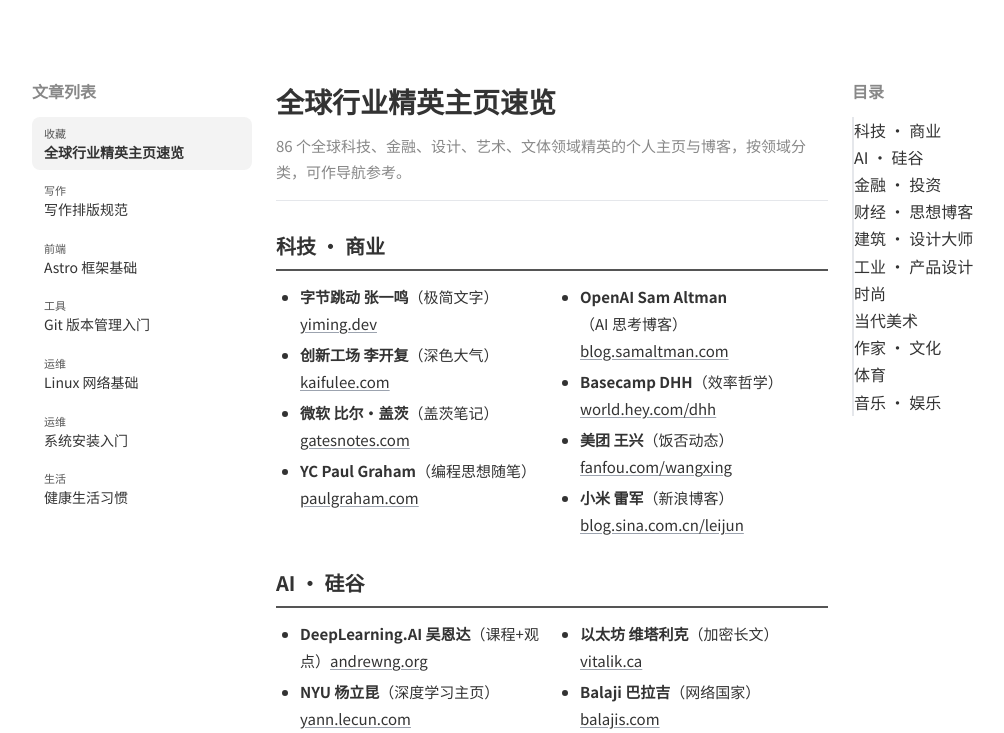
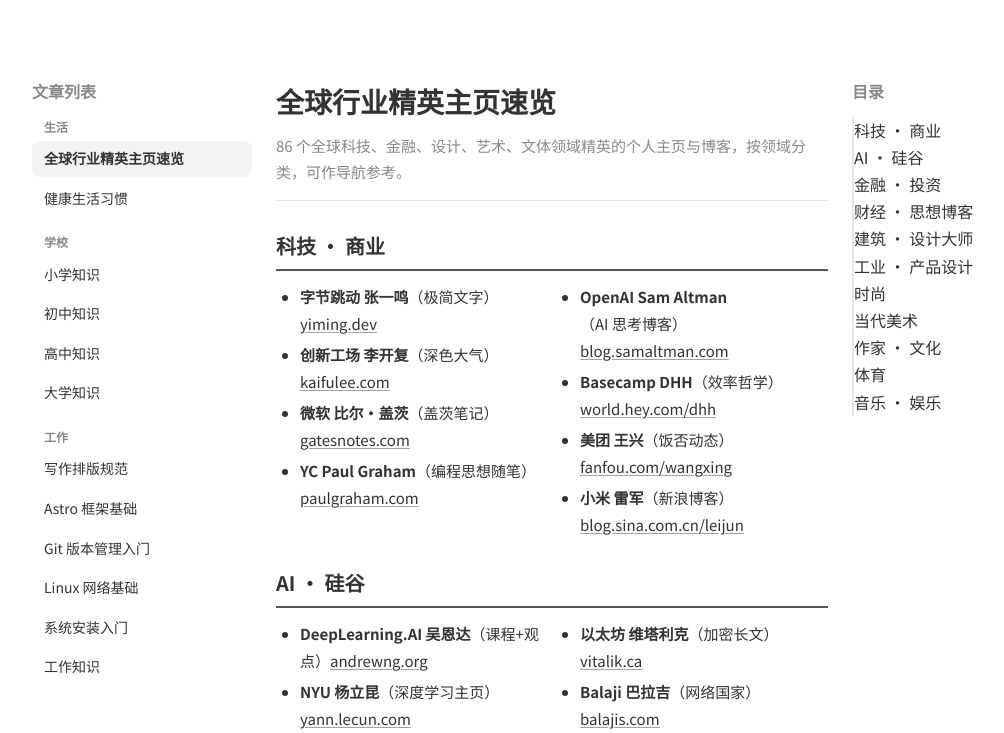
Before and after one commit to zzdabendan/zzdabendan.github.io, an Astro site: page /kb in a window 1280 px wide. Shown: the part 67-800 px from the top of the page, without its empty margins (98-1102 px from the left). Built offline with nearby package versions, Linux system fonts and the light colour scheme; Astro itself is replaced by a stand-in of ours.

Commit message:
知识库文章列表按分类分组：生活、学校、工作三类

```diff
--- a/src/pages/index.astro
+++ b/src/pages/index.astro
@@ -43,7 +43,7 @@
 ];
 ---
 
-<BaseLayout title="邹兆廷 · 个人成长志" description="从历史中借智，在当下解决问题">
+<BaseLayout title="欢迎" description="从历史中借智，在当下解决问题">
 	<!-- 半屏英雄区：左头像，右今日提问 -->
 	<section class="hero">
 		<div class="hero-avatar">
--- a/src/pages/kb.astro
+++ b/src/pages/kb.astro
@@ -7,7 +7,7 @@
 	{
 		id: 'global-elites',
 		title: '全球行业精英主页速览',
-		category: '收藏',
+		category: '生活',
 		summary: '86 个全球科技、金融、设计、艺术、文体领域精英的个人主页与博客，按领域分类，可作导航参考。',
 		content: `
 <h2>科技 · 商业</h2>
@@ -134,7 +134,7 @@
 	{
 		id: 'writing-style',
 		title: '写作排版规范',
-		category: '写作',
+		category: '工作',
 		summary: '写作中重复性内容的标准格式：标题、段落、列表、代码、图片、视频的统一写法。',
 		content: `
 <h2>页面布局</h2>
@@ -305,7 +305,7 @@
 	{
 		id: 'astro-basics',
 		title: 'Astro 框架基础',
-		category: '前端',
+		category: '工作',
 		video: 'BV1GJ411x7h7', // 示例：换成你的 B 站视频 BV 号即可；不需要视频的文章删掉此行
 		summary: 'Astro 是现代静态站点生成器，适合博客、文档和个人主页。',
 		content: `
@@ -334,7 +334,7 @@
 	{
 		id: 'git-guide',
 		title: 'Git 版本管理入门',
-		category: '工具',
+		category: '工作',
 		summary: 'Git 是分布式版本控制系统，记录文件变更历史，支持分支协作。',
 		content: `
 <h2>什么是 Git</h2>
@@ -370,7 +370,7 @@
 	{
 		id: 'linux-network',
 		title: 'Linux 网络基础',
-		category: '运维',
+		category: '工作',
 		summary: 'Linux 网络配置常用命令，含 ping、ifconfig、网络排查思路。',
 		content: `
 <h2>网络配置查看</h2>
@@ -403,7 +403,7 @@
 	{
 		id: 'system-install',
 		title: '系统安装入门',
-		category: '运维',
+		category: '工作',
 		summary: '从 BIOS 设置到磁盘分区、系统安装的基础流程。',
 		content: `
 <h2>BIOS 与 UEFI</h2>
@@ -460,7 +460,48 @@
 <p>每 30 天回顾一次，调整饮食和运动强度，保持持续改进。</p>
 `,
 	},
+	{
+		id: 'study-primary',
+		title: '小学知识',
+		category: '学校',
+		summary: '小学阶段的知识与笔记，待整理补充。',
+		content: `<p>待补充。</p>`,
+	},
+	{
+		id: 'study-junior',
+		title: '初中知识',
+		category: '学校',
+		summary: '初中阶段的知识与笔记，待整理补充。',
+		content: `<p>待补充。</p>`,
+	},
+	{
+		id: 'study-senior',
+		title: '高中知识',
+		category: '学校',
+		summary: '高中阶段的知识与笔记，待整理补充。',
+		content: `<p>待补充。</p>`,
+	},
+	{
+		id: 'study-college',
+		title: '大学知识',
+		category: '学校',
+		summary: '大学阶段的知识与笔记，待整理补充。',
+		content: `<p>待补充。</p>`,
+	},
+	{
+		id: 'work-knowledge',
+		title: '工作知识',
+		category: '工作',
+		summary: '工作相关的知识与经验，待整理补充。',
+		content: `<p>待补充。</p>`,
+	},
 ];
+
+// 左栏按分类分组显示，顺序固定为 生活 → 学校 → 工作
+const groups = ['生活', '学校', '工作'].map((category) => ({
+	category,
+	items: articles.filter((a) => a.category === category),
+}));
 ---
 
 <BaseLayout title="知识库 - 邹兆廷" description="个人知识库文章">
@@ -470,15 +511,21 @@
 			<h2 class="kb-sidebar-title">文章列表</h2>
 			<ul class="article-list" id="article-list">
 				{
-					articles.map((article, i) => (
+					groups.map((group) => (
+						<li class="article-group">
+							<p class="article-group-title">{group.category}</p>
+							<ul class="article-sublist">
+								{group.items.map((article) => (
 									<li>
 										<button
-								class:list={['article-btn', { active: i === 0 }]}
+											class:list={['article-btn', { active: article.id === articles[0].id }]}
 											data-id={article.id}
 										>
-								<span class="article-cat">{article.category}</span>
 											<span class="article-title">{article.title}</span>
 										</button>
+									</li>
+								))}
+							</ul>
 						</li>
 					))
 				}
@@ -590,6 +637,21 @@
 		padding: 0;
 		display: flex;
 		flex-direction: column;
+		gap: 16px;
+	}
+
+	.article-group-title {
+		font-size: 12px;
+		font-weight: 600;
+		color: var(--muted);
+		margin: 0 0 4px 12px;
+	}
+
+	.article-sublist {
+		list-style: none;
+		padding: 0;
+		display: flex;
+		flex-direction: column;
 		gap: 4px;
 	}
 
@@ -613,12 +675,6 @@
 
 	.article-btn.active {
 		background: #f3f3f3;
-	}
-
-	.article-cat {
-		font-size: 11px;
-		color: #555555;
-		font-weight: 500;
 	}
 
 	.article-title {
```
Lines whose indentation alone changed are shown as unchanged.
